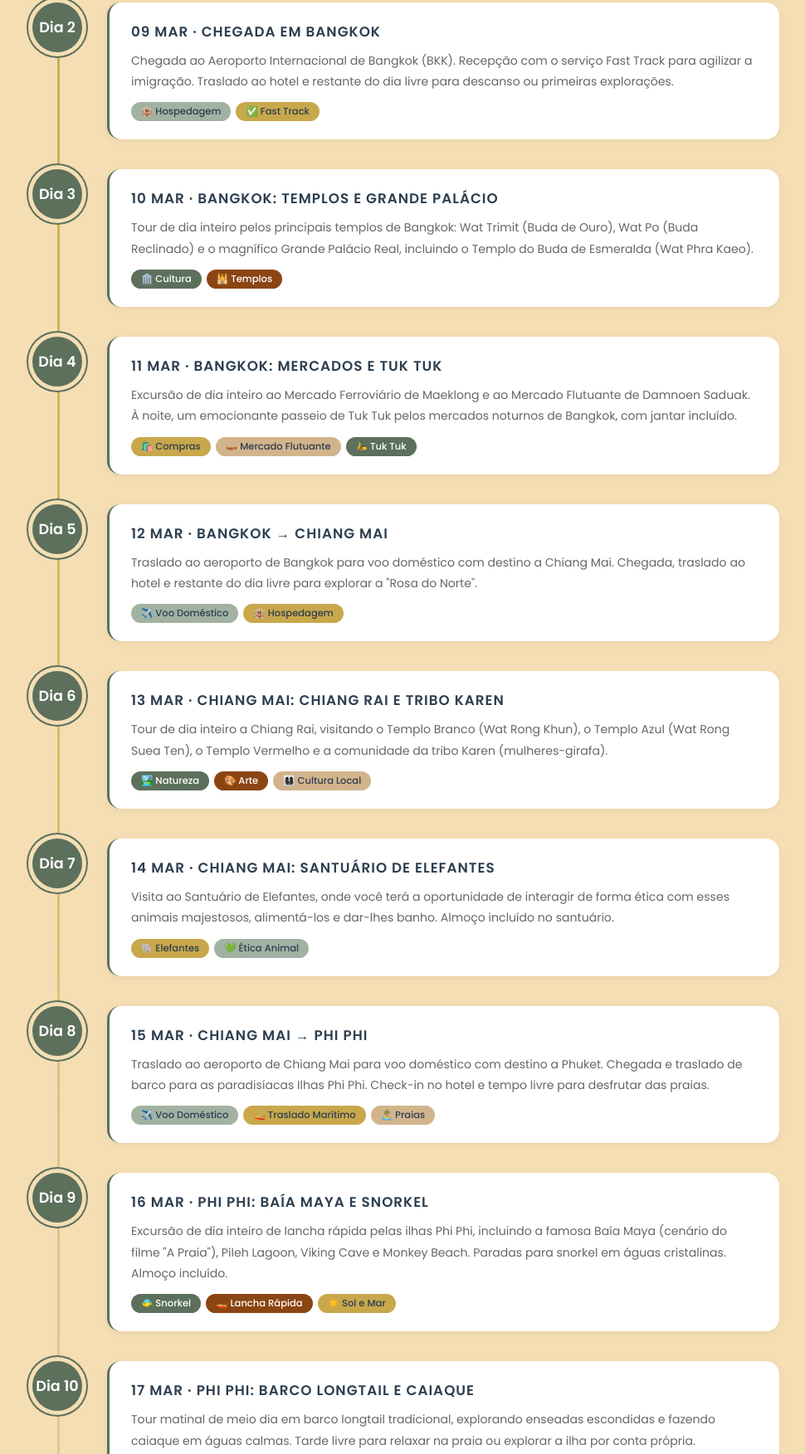
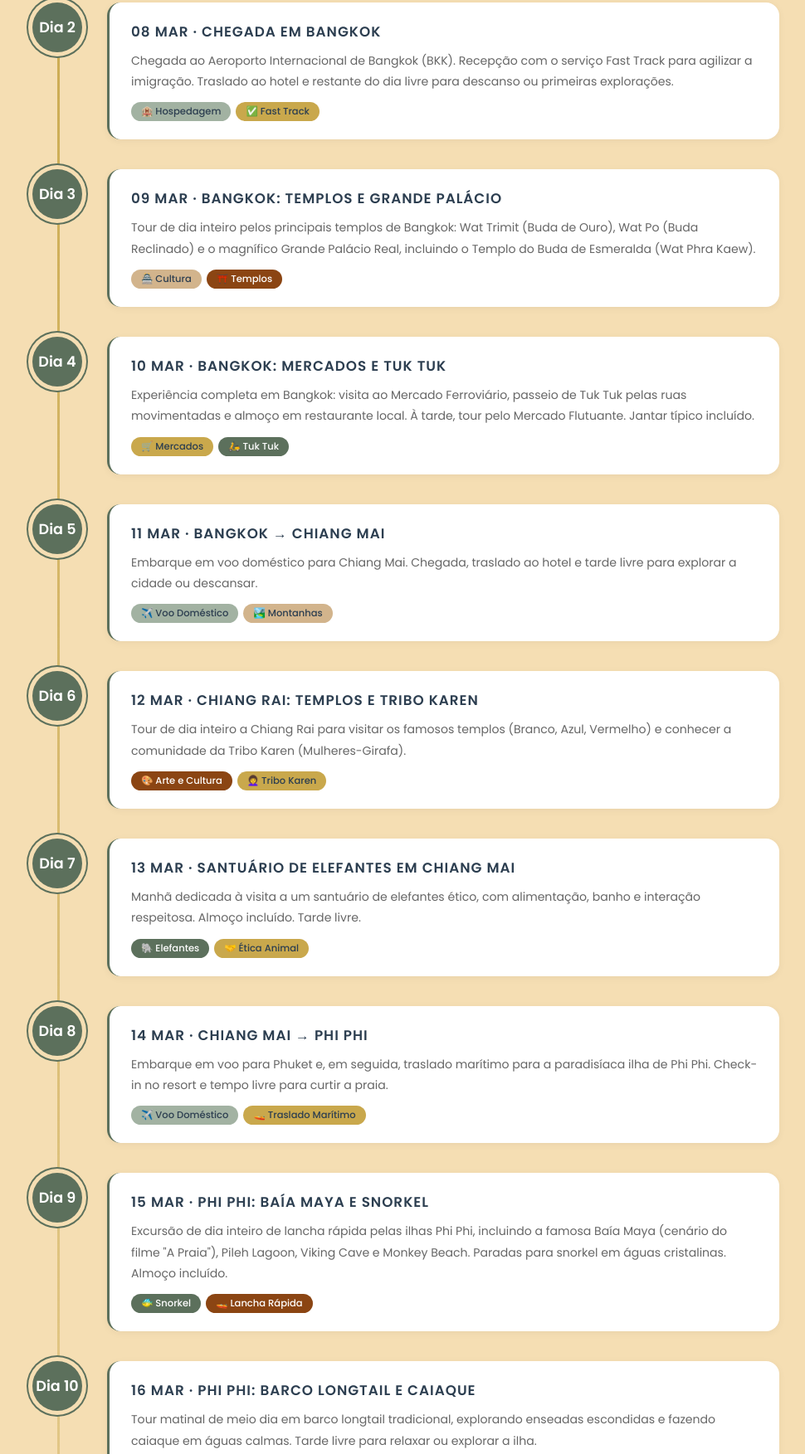
Before and after one commit to fernandoneto1210-sys/Tailandia-2027, a plain HTML site: page index.html in a window 1280 px wide. Shown: the part 1983-3736 px from the top of the page at 83% size, without its empty margins (151-1121 px from the left). Drawn offline with nearby package versions, Linux system fonts and the light colour scheme.

Commit message:
Update index.html

```diff
--- a/index.html
+++ b/index.html
@@ -834,10 +834,11 @@
     <div class="line"></div>
   </div>
   <div class="timeline">
+
     <div class="day">
       <div class="day-number">Dia 1</div>
       <div class="day-content">
-          <h3>08 Mar · São Paulo → Bangkok</h3>
+        <h3>07 Mar · São Paulo → Bangkok</h3>
         <p>Encontro no aeroporto de São Paulo para embarque em voo com destino a Bangkok. Início de uma aventura inesquecível!</p>
         <div class="tags">
           <span class="tag green">✈️ Voo Internacional</span>
@@ -848,7 +849,7 @@
     <div class="day">
       <div class="day-number">Dia 2</div>
       <div class="day-content">
-          <h3>09 Mar · Chegada em Bangkok</h3>
+        <h3>08 Mar · Chegada em Bangkok</h3>
         <p>Chegada ao Aeroporto Internacional de Bangkok (BKK). Recepção com o serviço Fast Track para agilizar a imigração. Traslado ao hotel e restante do dia livre para descanso ou primeiras explorações.</p>
         <div class="tags">
           <span class="tag blue">🏨 Hospedagem</span>
@@ -860,11 +861,11 @@
     <div class="day">
       <div class="day-number">Dia 3</div>
       <div class="day-content">
-          <h3>10 Mar · Bangkok: Templos e Grande Palácio</h3>
-          <p>Tour de dia inteiro pelos principais templos de Bangkok: Wat Trimit (Buda de Ouro), Wat Po (Buda Reclinado) e o magnífico Grande Palácio Real, incluindo o Templo do Buda de Esmeralda (Wat Phra Kaeo).</p>
+        <h3>09 Mar · Bangkok: Templos e Grande Palácio</h3>
+        <p>Tour de dia inteiro pelos principais templos de Bangkok: Wat Trimit (Buda de Ouro), Wat Po (Buda Reclinado) e o magnífico Grande Palácio Real, incluindo o Templo do Buda de Esmeralda (Wat Phra Kaew).</p>
         <div class="tags">
-            <span class="tag green">🏛️ Cultura</span>
-            <span class="tag purple">🕌 Templos</span>
+          <span class="tag thai">🏯 Cultura</span>
+          <span class="tag purple">⛩️ Templos</span>
         </div>
       </div>
     </div>
@@ -872,11 +873,10 @@
     <div class="day">
       <div class="day-number">Dia 4</div>
       <div class="day-content">
-          <h3>11 Mar · Bangkok: Mercados e Tuk Tuk</h3>
-          <p>Excursão de dia inteiro ao Mercado Ferroviário de Maeklong e ao Mercado Flutuante de Damnoen Saduak. À noite, um emocionante passeio de Tuk Tuk pelos mercados noturnos de Bangkok, com jantar incluído.</p>
+        <h3>10 Mar · Bangkok: Mercados e Tuk Tuk</h3>
+        <p>Experiência completa em Bangkok: visita ao Mercado Ferroviário, passeio de Tuk Tuk pelas ruas movimentadas e almoço em restaurante local. À tarde, tour pelo Mercado Flutuante. Jantar típico incluído.</p>
         <div class="tags">
-            <span class="tag gold">🛍️ Compras</span>
-            <span class="tag thai">🛶 Mercado Flutuante</span>
+          <span class="tag gold">🛒 Mercados</span>
           <span class="tag green">🛵 Tuk Tuk</span>
         </div>
       </div>
@@ -885,11 +885,11 @@
     <div class="day">
       <div class="day-number">Dia 5</div>
       <div class="day-content">
-          <h3>12 Mar · Bangkok → Chiang Mai</h3>
-          <p>Traslado ao aeroporto de Bangkok para voo doméstico com destino a Chiang Mai. Chegada, traslado ao hotel e restante do dia livre para explorar a "Rosa do Norte".</p>
+        <h3>11 Mar · Bangkok → Chiang Mai</h3>
+        <p>Embarque em voo doméstico para Chiang Mai. Chegada, traslado ao hotel e tarde livre para explorar a cidade ou descansar.</p>
         <div class="tags">
           <span class="tag blue">✈️ Voo Doméstico</span>
-            <span class="tag gold">🏨 Hospedagem</span>
+          <span class="tag thai">🏞️ Montanhas</span>
         </div>
       </div>
     </div>
@@ -897,12 +897,11 @@
     <div class="day">
       <div class="day-number">Dia 6</div>
       <div class="day-content">
-          <h3>13 Mar · Chiang Mai: Chiang Rai e Tribo Karen</h3>
-          <p>Tour de dia inteiro a Chiang Rai, visitando o Templo Branco (Wat Rong Khun), o Templo Azul (Wat Rong Suea Ten), o Templo Vermelho e a comunidade da tribo Karen (mulheres-girafa).</p>
+        <h3>12 Mar · Chiang Rai: Templos e Tribo Karen</h3>
+        <p>Tour de dia inteiro a Chiang Rai para visitar os famosos templos (Branco, Azul, Vermelho) e conhecer a comunidade da Tribo Karen (Mulheres-Girafa).</p>
         <div class="tags">
-            <span class="tag green">🏞️ Natureza</span>
-            <span class="tag purple">🎨 Arte</span>
-            <span class="tag thai">👩‍👩‍👧‍👦 Cultura Local</span>
+          <span class="tag purple">🎨 Arte e Cultura</span>
+          <span class="tag gold">👩‍🦱 Tribo Karen</span>
         </div>
       </div>
     </div>
@@ -910,11 +909,11 @@
     <div class="day">
       <div class="day-number">Dia 7</div>
       <div class="day-content">
-          <h3>14 Mar · Chiang Mai: Santuário de Elefantes</h3>
-          <p>Visita ao Santuário de Elefantes, onde você terá a oportunidade de interagir de forma ética com esses animais majestosos, alimentá-los e dar-lhes banho. Almoço incluído no santuário.</p>
+        <h3>13 Mar · Santuário de Elefantes em Chiang Mai</h3>
+        <p>Manhã dedicada à visita a um santuário de elefantes ético, com alimentação, banho e interação respeitosa. Almoço incluído. Tarde livre.</p>
         <div class="tags">
-            <span class="tag gold">🐘 Elefantes</span>
-            <span class="tag blue">💚 Ética Animal</span>
+          <span class="tag green">🐘 Elefantes</span>
+          <span class="tag gold">🤝 Ética Animal</span>
         </div>
       </div>
     </div>
@@ -922,12 +921,11 @@
     <div class="day">
       <div class="day-number">Dia 8</div>
       <div class="day-content">
-          <h3>15 Mar · Chiang Mai → Phi Phi</h3>
-          <p>Traslado ao aeroporto de Chiang Mai para voo doméstico com destino a Phuket. Chegada e traslado de barco para as paradisíacas Ilhas Phi Phi. Check-in no hotel e tempo livre para desfrutar das praias.</p>
+        <h3>14 Mar · Chiang Mai → Phi Phi</h3>
+        <p>Embarque em voo para Phuket e, em seguida, traslado marítimo para a paradisíaca ilha de Phi Phi. Check-in no resort e tempo livre para curtir a praia.</p>
         <div class="tags">
           <span class="tag blue">✈️ Voo Doméstico</span>
           <span class="tag gold">🚤 Traslado Marítimo</span>
-            <span class="tag thai">🏝️ Praias</span>
         </div>
       </div>
     </div>
@@ -935,12 +933,11 @@
     <div class="day">
       <div class="day-number">Dia 9</div>
       <div class="day-content">
-          <h3>16 Mar · Phi Phi: Baía Maya e Snorkel</h3>
+        <h3>15 Mar · Phi Phi: Baía Maya e Snorkel</h3>
         <p>Excursão de dia inteiro de lancha rápida pelas ilhas Phi Phi, incluindo a famosa Baía Maya (cenário do filme "A Praia"), Pileh Lagoon, Viking Cave e Monkey Beach. Paradas para snorkel em águas cristalinas. Almoço incluído.</p>
         <div class="tags">
           <span class="tag green">🐠 Snorkel</span>
           <span class="tag purple">🚤 Lancha Rápida</span>
-            <span class="tag gold">☀️ Sol e Mar</span>
         </div>
       </div>
     </div>
@@ -948,8 +945,8 @@
     <div class="day">
       <div class="day-number">Dia 10</div>
       <div class="day-content">
-          <h3>17 Mar · Phi Phi: Barco Longtail e Caiaque</h3>
-          <p>Tour matinal de meio dia em barco longtail tradicional, explorando enseadas escondidas e fazendo caiaque em águas calmas. Tarde livre para relaxar na praia ou explorar a ilha por conta própria.</p>
+        <h3>16 Mar · Phi Phi: Barco Longtail e Caiaque</h3>
+        <p>Tour matinal de meio dia em barco longtail tradicional, explorando enseadas escondidas e fazendo caiaque em águas calmas. Tarde livre para relaxar ou explorar a ilha.</p>
         <div class="tags">
           <span class="tag thai">🛶 Barco Longtail</span>
           <span class="tag blue">🚣 Caiaque</span>
@@ -960,8 +957,19 @@
       <div class="day">
       <div class="day-number">Dia 11</div>
       <div class="day-content">
+        <h3>17 Mar · Phi Phi </h3>
+        <p>Café da manhã no hotel. Dia livre para aproveitar à vontade.</p>
+        <div class="tags">
+         <span class="tag blue">🏨 Hospedagem</span>
+        </div>
+      </div>
+    </div>
+
+    <div class="day">
+      <div class="day-number">Dia 12</div>
+      <div class="day-content">
         <h3>18 Mar · Phi Phi → Phuket</h3>
-          <p>Manhã livre em Phi Phi. Traslado de barco para Phuket. Chegada, traslado ao hotel e restante do dia livre para desfrutar das instalações do resort ou explorar a região.</p>
+        <p>Manhã livre em Phi Phi. Traslado de barco para Phuket. Chegada, traslado ao hotel e restante do dia livre.</p>
         <div class="tags">
           <span class="tag gold">🚤 Traslado Marítimo</span>
           <span class="tag blue">🏨 Hospedagem</span>
@@ -970,32 +978,32 @@
     </div>
 
     <div class="day">
-        <div class="day-number">Dia 12</div>
+      <div class="day-number">Dia 13</div>
       <div class="day-content">
         <h3>19 Mar · Phuket: Ilha James Bond e Cavernas</h3>
-          <p>Passeio de dia inteiro de lancha rápida pela Baía de Phang Nga, visitando a famosa Ilha James Bond (Koh Tapu), a vila flutuante de Koh Panyee e explorando cavernas e lagoas de tirar o fôlego. Almoço incluído.</p>
+        <p>Passeio de dia inteiro de lancha pela Baía de Phang Nga, visitando a Ilha James Bond (Koh Tapu), a vila flutuante de Koh Panyee e explorando cavernas e lagoas. Almoço incluído.</p>
         <div class="tags">
           <span class="tag green">🏞️ Natureza</span>
-            <span class="tag purple">🚤 Lancha Rápida</span>
+          <span class="tag purple">🚤 Lancha</span>
           <span class="tag gold">🎬 Cinema</span>
         </div>
       </div>
     </div>
 
     <div class="day">
-        <div class="day-number">Dia 13</div>
+      <div class="day-number">Dia 14</div>
       <div class="day-content">
         <h3>20 Mar · Phuket → São Paulo</h3>
-          <p>Manhã livre para últimas compras ou relaxamento. Em horário apropriado, traslado ao Aeroporto Internacional de Phuket (HKT) para embarque em voo de retorno a São Paulo.</p>
+        <p>Café da manhã no hotel. Após o check-out, transfer para o aeroporto de Phuket para o voo de volta para casa.</p>
         <div class="tags">
           <span class="tag blue">✈️ Voo Internacional</span>
           <span class="tag gold">👋 Despedida</span>
         </div>
       </div>
     </div>
+
   </div>
 </section>
-
   <!-- ══════════ EXPERIÊNCIAS INESQUECÍVEIS ══════════ -->
   <section class="experiences-section" id="experiencias">
     <div class="section-title">
```
Lines whose indentation alone changed are shown as unchanged.
